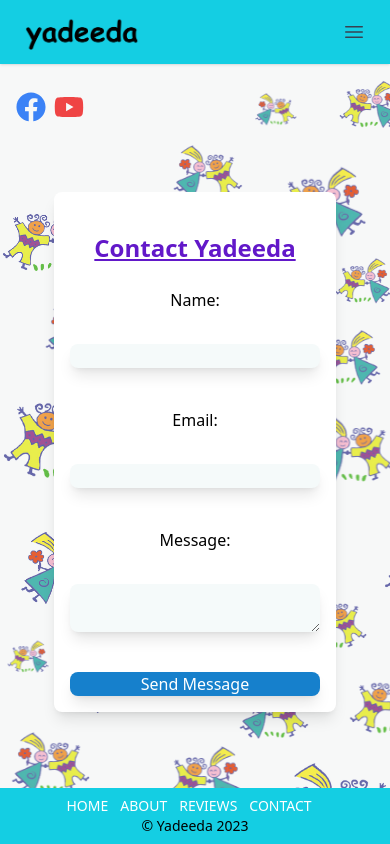
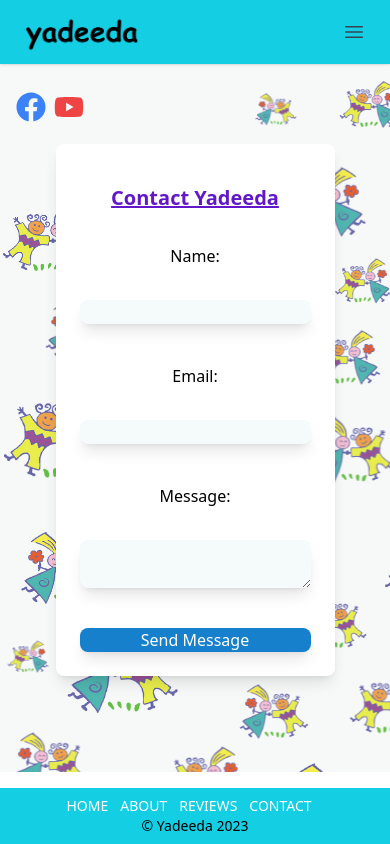
Before and after one commit to sjlelait/yadeeda, a React (Create React App) app: page /contact in a window 390 px wide. Built offline with nearby package versions, Linux system fonts and the light colour scheme.

Commit message:
wip: adds alert to form

```diff
--- a/src/components/Form.js
+++ b/src/components/Form.js
@@ -35,16 +35,17 @@ function Form (props) {
             body: encode(formState)
         });
         setFormState(getClearFormState());
-        props.setModalOpen(true);
-    }
+        alert('Your form has been submitted!');
+        window.location.href = '/';
+    };
 
     return (
         <>
-            <div className="flex justify-center items-center mt-32">
+            <div className="flex justify-center items-center mt-20 md:mt-32">
                 <div className="content bg-white rounded-lg shadow-lg p-4">
-                    <h3 className="text-2xl m-6 lg:text-3xl font-bold text-ydPurple underline text-center">Contact Yadeeda</h3>
+                    <h3 className="text-xl m-6 lg:text-3xl font-bold text-ydPurple underline text-center">Contact Yadeeda</h3>
                     <form onSubmit={handleSubmit} method='POST' name="contact" data-netlify="true" className='form'>
-                        <div className="form-container">
+                        <div className="form-container p-2">
                             <input type="hidden" name="form-name" value="contact" />
                             <label htmlFor="name">Name:</label>
                                 <input
```
